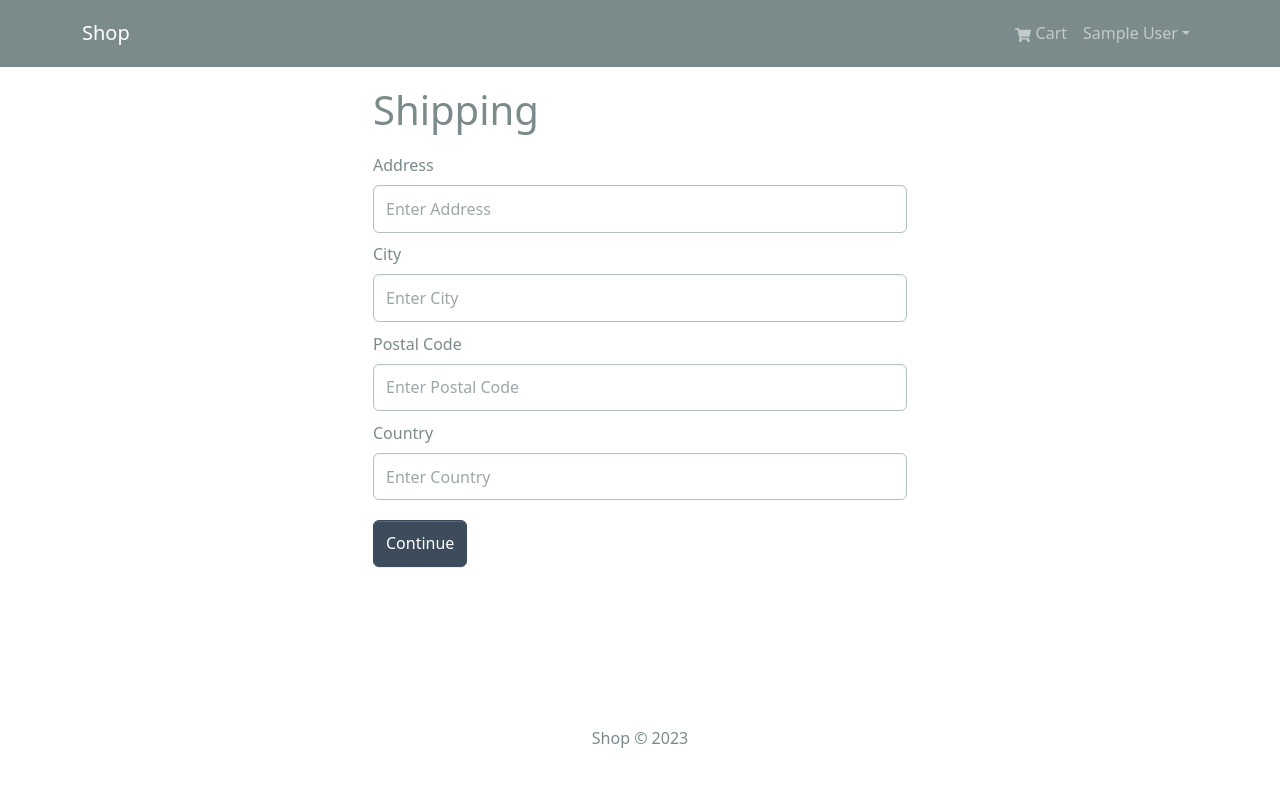
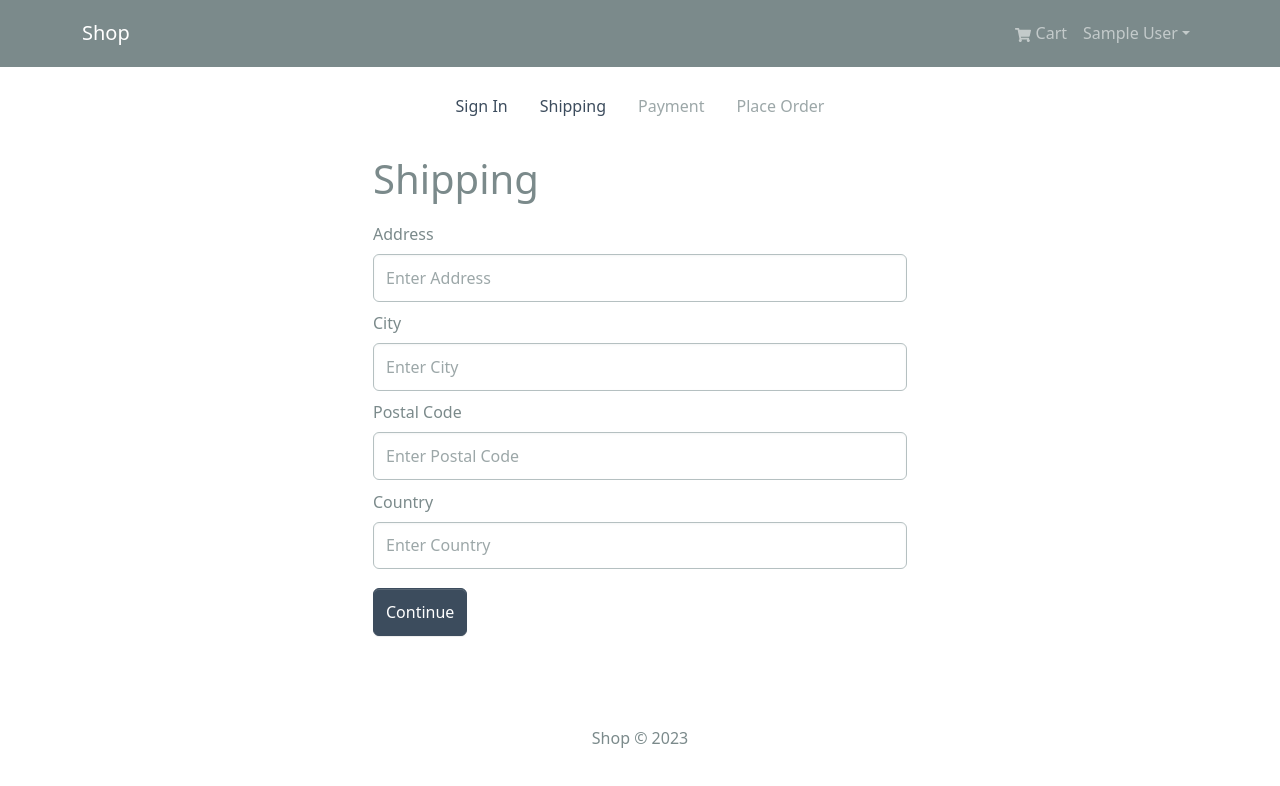
Before and after one commit to naveen-p08/ecommerce-shop, a React (Vite) app in the folder frontend/: page /shipping in a window 1280 px wide. Shown: the top 786 px of the page. Built offline with nearby package versions, Linux system fonts and the light colour scheme; sample sign-in values are in the browser's storage.

Commit message:
updated shipping screen

```diff
--- /dev/null
+++ b/frontend/src/components/CheckoutSteps.jsx
@@ -0,0 +1,59 @@
+import { Nav } from "react-bootstrap";
+import { Link } from "react-router-dom";
+import { FaUser } from "react-icons/fa";
+
+function CheckoutSteps({ step1, step2, step3, step4 }) {
+  return (
+    <Nav className={"justify-content-center mb-4"}>
+      <Nav.Item>
+        {step1 ? (
+          <Nav.Link as={Link} to="/login">
+            Sign In
+          </Nav.Link>
+        ) : (
+          <Nav.Link as={Link} disabled>
+            Sign In
+          </Nav.Link>
+        )}
+      </Nav.Item>
+
+      <Nav.Item>
+        {step2 ? (
+          <Nav.Link as={Link} to="/shipping">
+            Shipping
+          </Nav.Link>
+        ) : (
+          <Nav.Link as={Link} disabled>
+            Shipping
+          </Nav.Link>
+        )}
+      </Nav.Item>
+
+      <Nav.Item>
+        {step3 ? (
+          <Nav.Link as={Link} to="/payment">
+            Payment
+          </Nav.Link>
+        ) : (
+          <Nav.Link as={Link} disabled>
+            Payment
+          </Nav.Link>
+        )}
+      </Nav.Item>
+
+      <Nav.Item>
+        {step4 ? (
+          <Nav.Link as={Link} to="/placeorder">
+            Place Order
+          </Nav.Link>
+        ) : (
+          <Nav.Link as={Link} disabled>
+            Place Order
+          </Nav.Link>
+        )}
+      </Nav.Item>
+    </Nav>
+  );
+}
+
+export default CheckoutSteps;
--- a/frontend/src/screens/ShippingScreen.jsx
+++ b/frontend/src/screens/ShippingScreen.jsx
@@ -4,6 +4,7 @@
 import { useDispatch, useSelector } from "react-redux";
 import { useNavigate } from "react-router-dom";
 import { saveShippingAddress } from "../slices/cartSlice.js";
+import CheckoutSteps from "../components/CheckoutSteps.jsx";
 
 function ShippingScreen() {
   const cart = useSelector((state) => state.cart);
@@ -27,6 +28,8 @@
 
   return (
     <FormContainer>
+      <CheckoutSteps step1 step2 />
+
       <h1>Shipping</h1>
 
       <Form onSubmit={submitHandler}>
```
